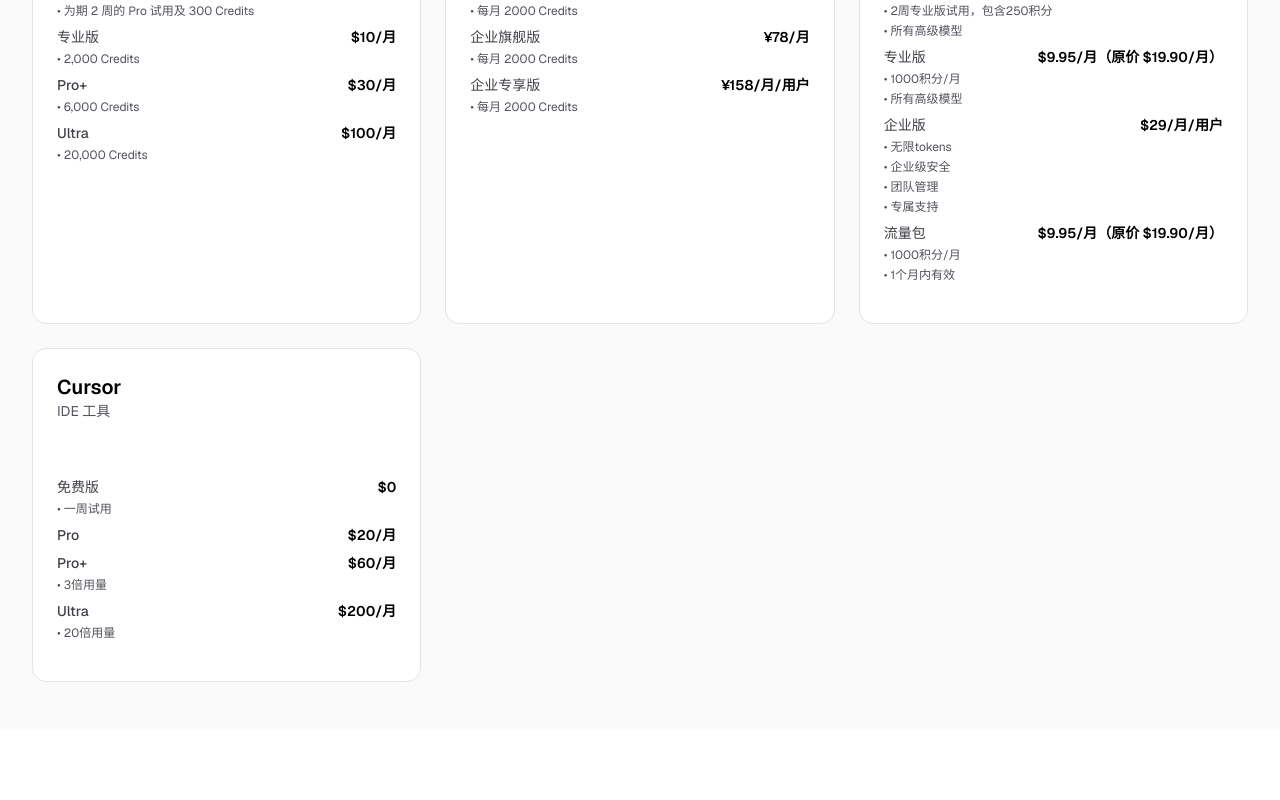
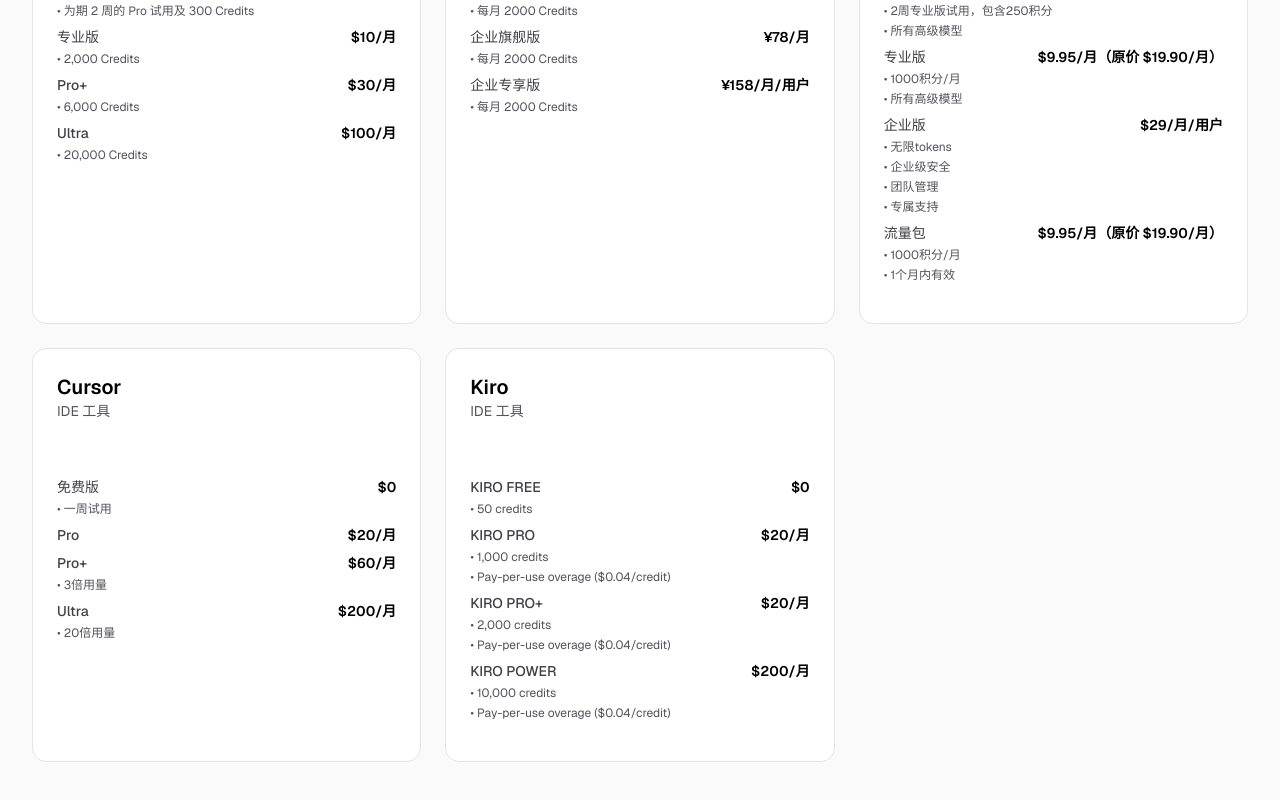
Before and after one commit to yc-w-cn/vibe-coding, a Next.js app: page /vibe-coding/ in a window 1280 px wide. Shown: the part 914-1714 px from the top of the page. Before the commit the page ends 1644 px from the top, so only its background shows below. Built offline with nearby package versions, Linux system fonts and the light colour scheme.

Commit message:
feat(data): 新增kiro工具数据

```diff
--- a/src/app/page.tsx
+++ b/src/app/page.tsx
@@ -1,7 +1,6 @@
 'use client';
 
 import { useState } from 'react';
-import Link from 'next/link';
 
 import { Badge } from '@/components/ui/badge';
 import {
@@ -11,7 +10,7 @@
   CardHeader,
   CardTitle,
 } from '@/components/ui/card';
-import { aiTools } from '@/data/ai-tools-index';
+import { aiTools } from '@/data';
 
 export default function Home() {
   const [selectedTools, setSelectedTools] = useState<string[]>([]);
--- a/src/data/ai-tools-index.ts
+++ b/src/data/index.ts
@@ -4,6 +4,7 @@
 import { codeBuddyInternational } from './tools/code-buddy-international';
 import { cursor } from './tools/cursor';
 import { githubCopilot } from './tools/github-copilot';
+import { kiro } from './tools/kiro';
 import { qoder } from './tools/qoder';
 import { traeCN } from './tools/trae-cn';
 import { traeInternational } from './tools/trae-international';
@@ -16,6 +17,7 @@
   codeBuddyCN,
   codeBuddyInternational,
   cursor,
+  kiro,
 ];
 
 // 导出单个工具的函数
--- /dev/null
+++ b/src/data/tools/kiro.ts
@@ -0,0 +1,30 @@
+import { AITool } from '@/types/ai-tools';
+
+export const kiro: AITool = {
+  id: 'kiro',
+  name: 'Kiro',
+  type: 'IDE',
+  plans: [
+    {
+      name: 'KIRO FREE',
+      price: '$0',
+      features: ['50 credits'],
+    },
+    {
+      name: 'KIRO PRO',
+      price: '$20/月',
+      features: ['1,000 credits', 'Pay-per-use overage ($0.04/credit)'],
+    },
+    {
+      name: 'KIRO PRO+',
+      price: '$20/月',
+      features: ['2,000 credits', 'Pay-per-use overage ($0.04/credit)'],
+    },
+    {
+      name: 'KIRO POWER',
+      price: '$200/月',
+      features: ['10,000 credits', 'Pay-per-use overage ($0.04/credit)'],
+    },
+  ],
+  source: 'https://kiro.dev/pricing/',
+};
```
